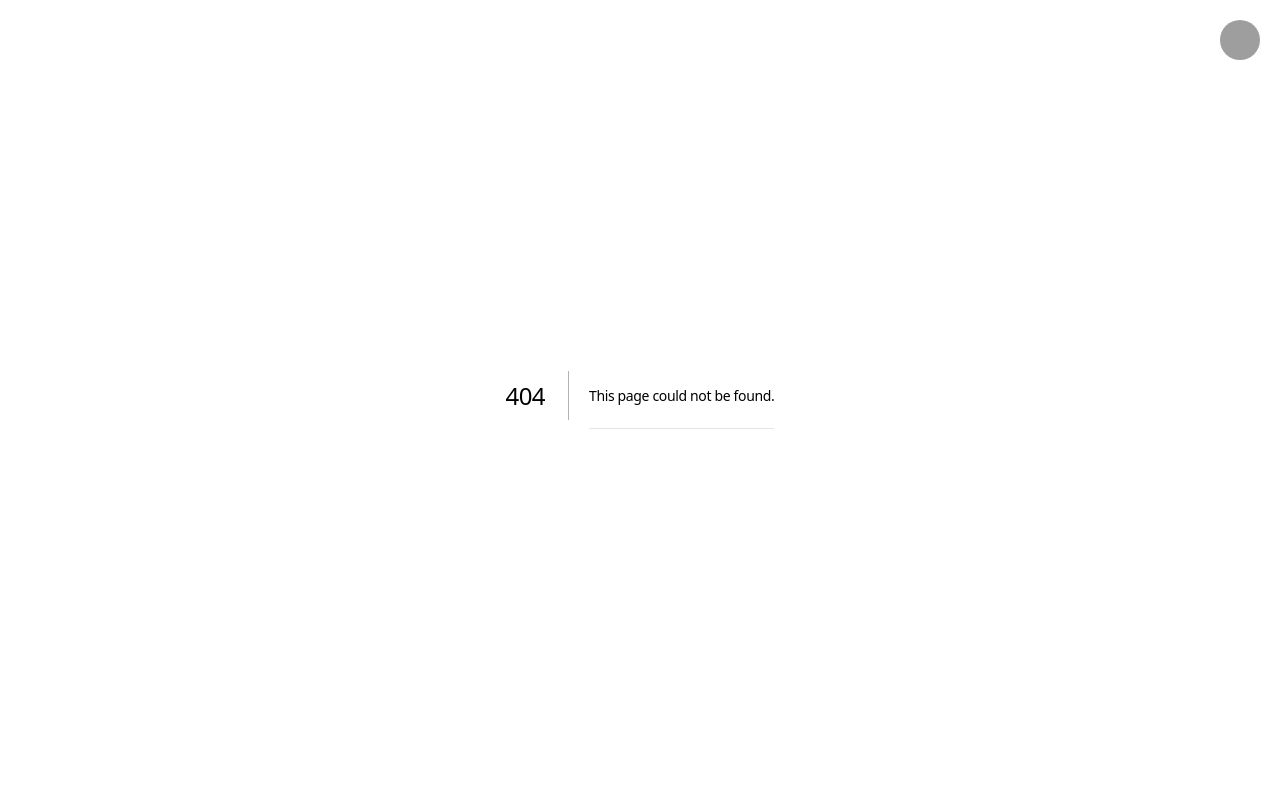
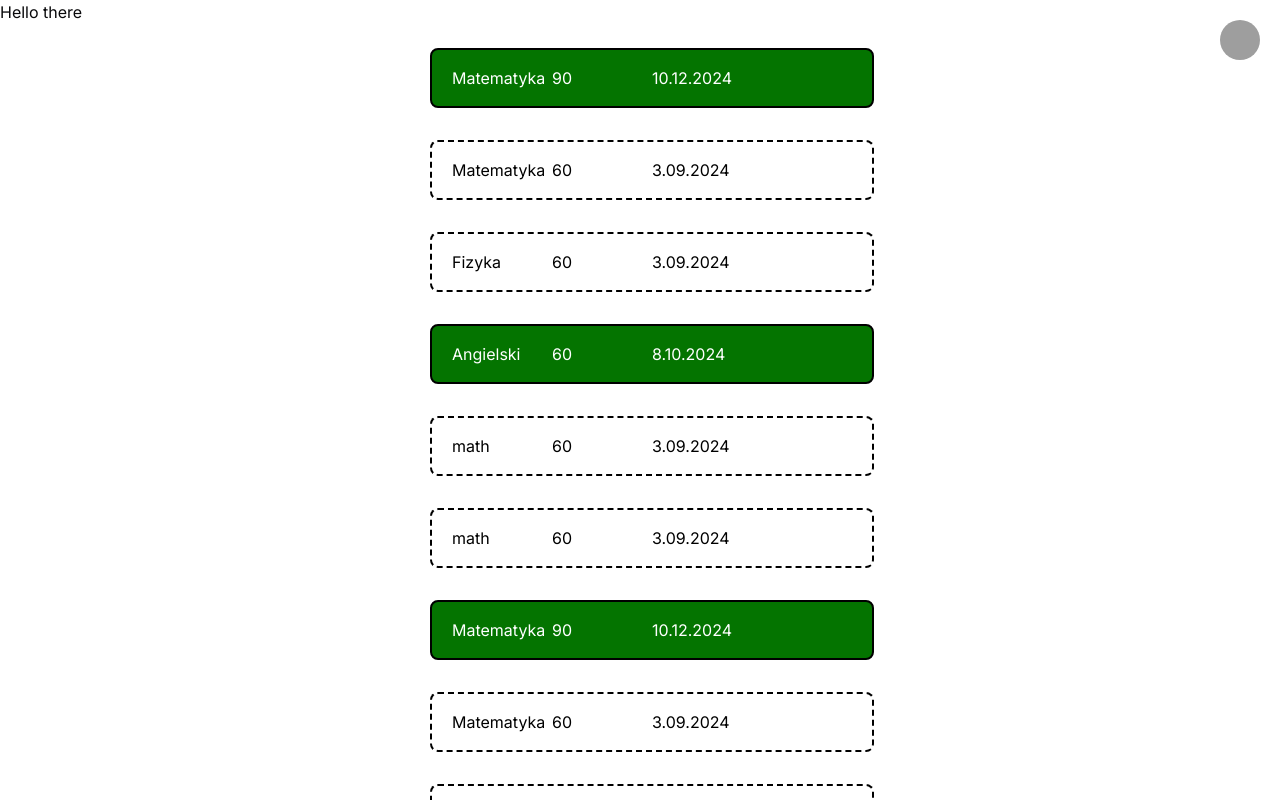
Before and after one commit to Awesome-Code-Factory/tutoring-manager, a Next.js app: page /dashboard in a window 1280 px wide. Before the commit this address had no page. Shown: the top 800 px of the page. Built offline with nearby package versions, Linux system fonts and the light colour scheme; grey boxes are pictures that could not be loaded.

Commit message:
feat: add LessonListItem component
Co-authored-by: mlewx <m.lapoint002@gmail.com>

```diff
--- /dev/null
+++ b/src/app/dashboard/page.tsx
@@ -0,0 +1,93 @@
+import {
+  LessonListItem,
+  type LessonListItemProps,
+} from "@/components/LessonListItem";
+
+// type ListElementProps = {
+//   firstName: string;
+//   lastName: string;
+//   age: number;
+// };
+
+export default async function Dashboard() {
+  const lessons = [
+    {
+      subject: "Matematyka",
+      duration: 90,
+      date: new Date(2024, 11, 10).getTime(),
+    },
+    {
+      subject: "Matematyka",
+      duration: 60,
+    },
+    {
+      subject: "Fizyka",
+      duration: 60,
+    },
+    {
+      subject: "Angielski",
+      duration: 60,
+      date: new Date(2024, 9, 8).getTime(),
+    },
+    {
+      subject: "math",
+      duration: 60,
+    },
+    {
+      subject: "math",
+      duration: 60,
+    },
+    {
+      subject: "Matematyka",
+      duration: 90,
+      date: new Date(2024, 11, 10).getTime(),
+    },
+    {
+      subject: "Matematyka",
+      duration: 60,
+    },
+    {
+      subject: "Fizyka",
+      duration: 60,
+    },
+    {
+      subject: "Angielski",
+      duration: 60,
+      date: new Date(2024, 9, 8).getTime(),
+    },
+    {
+      subject: "math",
+      duration: 60,
+    },
+    {
+      subject: "math",
+      duration: 60,
+    },
+  ] satisfies LessonListItemProps[];
+
+  return (
+    <main>
+      <div>Hello there</div>
+
+      <ul className="flex flex-col items-center justify-center gap-8">
+        {lessons.map((lesson, index) => (
+          <LessonListItem key={index} {...lesson} />
+        ))}
+      </ul>
+
+      <ul></ul>
+    </main>
+  );
+}
+
+// export function ListElement({ firstName, lastName, age }: ListElementProps) {
+//   return (
+//     <li>
+//       <div>
+//         {firstName}
+//         {lastName}
+//         {age}
+//       </div>
+//     </li>
+//   );
+// }
--- /dev/null
+++ b/src/components/LessonListItem.css
@@ -0,0 +1,30 @@
+.lesson_list_item {
+  display: flex;
+  flex-direction: row;
+  align-items: center;
+  justify-content: space-around;
+  margin: auto;
+  padding: 20px 20px;
+  max-width: 500px;
+  height: 60px;
+  background-color: white;
+  color: black;
+  border: 2px dashed black;
+  border-radius: 8px;
+}
+
+.subject {
+  width: 100px;
+}
+.duration {
+  width: 100px;
+}
+.date {
+  width: 200px;
+}
+
+.finished {
+  background-color: rgb(4, 116, 0);
+  border: 2px solid black;
+  color: white;
+}
--- /dev/null
+++ b/src/components/LessonListItem.tsx
@@ -0,0 +1,23 @@
+import "./LessonListItem.css";
+
+export type LessonListItemProps = {
+  subject: string;
+  duration: number;
+  date?: number;
+};
+
+export function LessonListItem({
+  subject,
+  duration,
+  date,
+}: LessonListItemProps) {
+  const finished = Boolean(date);
+
+  return (
+    <li className={`lesson_list_item ${finished && "finished"}`}>
+      <div className="subject">{subject}</div>
+      <div className="duration">{duration}</div>
+      <div className="date">{new Intl.DateTimeFormat("pl").format(date)}</div>
+    </li>
+  );
+}
```
